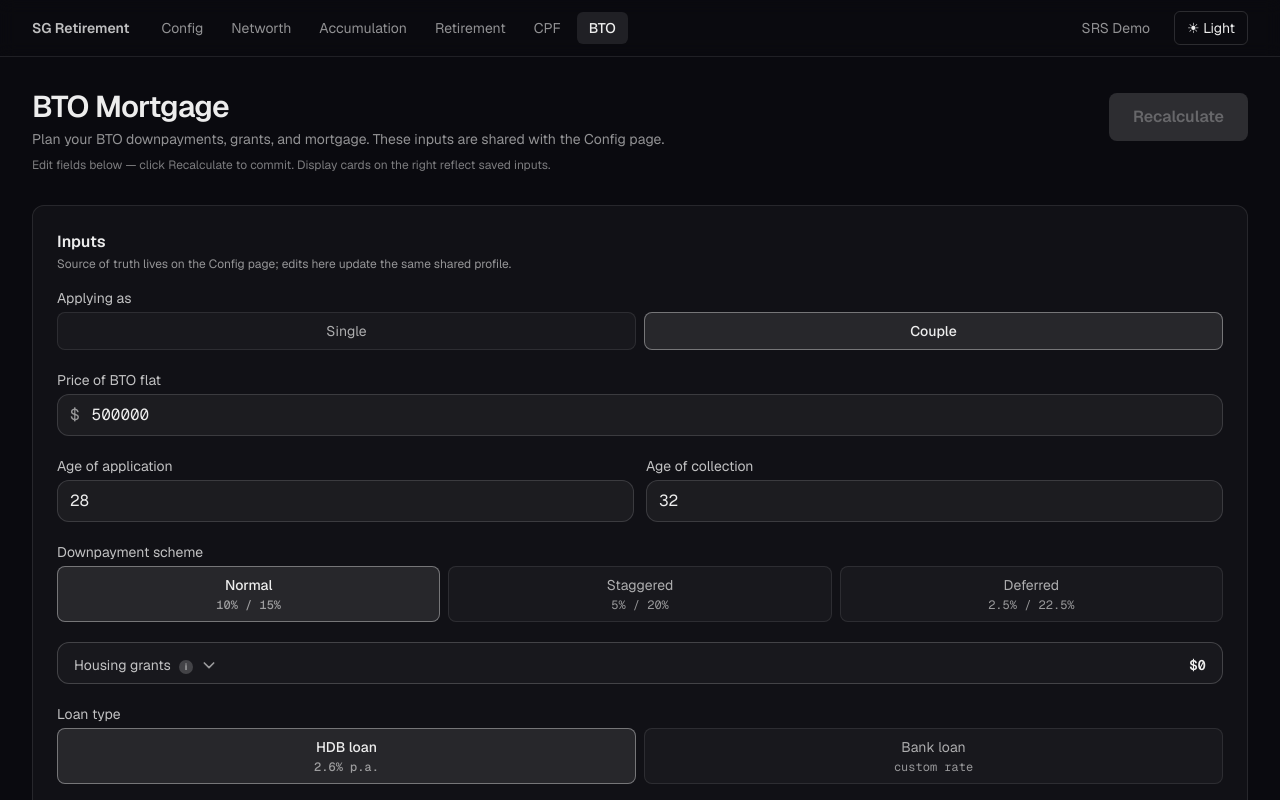
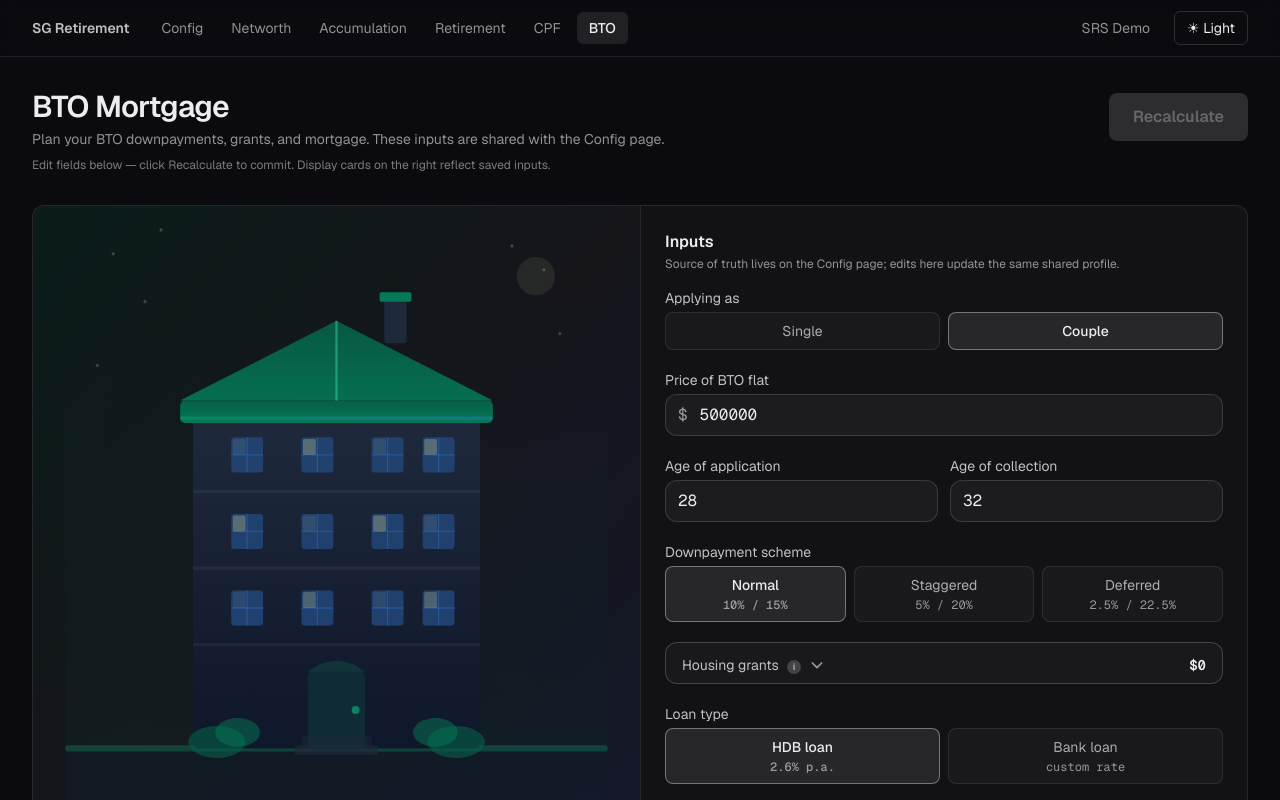
Before and after one commit to GeneralR3d/retirement_dashboard, a Next.js app: page /bto in a window 1280 px wide. Shown: the top 800 px of the page. Built offline with nearby package versions, Linux system fonts and the light colour scheme.

Commit message:
UI fixes

```diff
--- a/app/bto/page.tsx
+++ b/app/bto/page.tsx
@@ -160,8 +160,136 @@ export default function BtoPage() {
         </div>
       </header>
 
-      {/* Inputs — full width */}
-      <div className="rounded-xl border border-foreground/10 bg-foreground/[0.03] p-6 mb-10">
+      {/* Inputs — split layout: house SVG left, config panel right */}
+      <div className="rounded-xl border border-foreground/10 bg-foreground/[0.03] mb-10 overflow-hidden flex min-h-[420px]">
+        {/* Left: house illustration */}
+        <div className="hidden md:flex flex-1 items-center justify-center bg-gradient-to-br from-emerald-950/40 via-foreground/[0.02] to-blue-950/30 relative overflow-hidden">
+          <svg
+            viewBox="0 0 340 420"
+            xmlns="http://www.w3.org/2000/svg"
+            className="w-full h-full absolute inset-0"
+            preserveAspectRatio="xMidYMid meet"
+          >
+            {/* Sky gradient */}
+            <defs>
+              <linearGradient id="skyGrad" x1="0" y1="0" x2="0" y2="1">
+                <stop offset="0%" stopColor="#0f172a" stopOpacity="0" />
+                <stop offset="100%" stopColor="#064e3b" stopOpacity="0.18" />
+              </linearGradient>
+              <linearGradient id="wallGrad" x1="0" y1="0" x2="0" y2="1">
+                <stop offset="0%" stopColor="#1e293b" />
+                <stop offset="100%" stopColor="#0f172a" />
+              </linearGradient>
+              <linearGradient id="roofGrad" x1="0" y1="0" x2="0" y2="1">
+                <stop offset="0%" stopColor="#065f46" />
+                <stop offset="100%" stopColor="#047857" />
+              </linearGradient>
+              <linearGradient id="accentGrad" x1="0" y1="0" x2="1" y2="0">
+                <stop offset="0%" stopColor="#10b981" stopOpacity="0.6" />
+                <stop offset="100%" stopColor="#3b82f6" stopOpacity="0.6" />
+              </linearGradient>
+            </defs>
+
+            {/* Background fill */}
+            <rect width="340" height="420" fill="url(#skyGrad)" />
+
+            {/* Ground line */}
+            <rect x="0" y="340" width="340" height="80" fill="#0f172a" opacity="0.4" rx="0" />
+
+            {/* Ground grass accent */}
+            <rect x="0" y="338" width="340" height="4" fill="#10b981" opacity="0.25" rx="2" />
+
+            {/* HDB-style block — main tower */}
+            <rect x="80" y="130" width="180" height="210" fill="url(#wallGrad)" rx="4" />
+
+            {/* Roof / top accent bar */}
+            <rect x="72" y="122" width="196" height="14" fill="url(#roofGrad)" rx="3" />
+
+            {/* Roof triangle peak */}
+            <polygon points="170,72 72,122 268,122" fill="url(#roofGrad)" opacity="0.9" />
+
+            {/* Roof ridge line */}
+            <line x1="170" y1="72" x2="170" y2="122" stroke="#34d399" strokeWidth="1.5" strokeOpacity="0.5" />
+
+            {/* Chimney */}
+            <rect x="200" y="58" width="14" height="28" fill="#1e293b" rx="2" />
+            <rect x="197" y="54" width="20" height="6" fill="#047857" rx="1" />
+
+            {/* Floor separators */}
+            {[178, 226, 274].map((y, i) => (
+              <rect key={i} x="80" y={y} width="180" height="2" fill="#ffffff" opacity="0.05" />
+            ))}
+
+            {/* Windows — row 1 */}
+            {[104, 148, 192, 224].map((x, i) => (
+              <g key={`w1-${i}`}>
+                <rect x={x} y="145" width="20" height="22" fill="#1e3a5f" rx="2" opacity="0.9" />
+                <rect x={x} y="145" width="20" height="22" fill="#3b82f6" rx="2" opacity="0.12" />
+                <line x1={x + 10} y1="145" x2={x + 10} y2="167" stroke="#3b82f6" strokeWidth="0.8" strokeOpacity="0.3" />
+                <line x1={x} y1="156" x2={x + 20} y2="156" stroke="#3b82f6" strokeWidth="0.8" strokeOpacity="0.3" />
+                {/* window glow */}
+                <rect x={x + 1} y="146" width="8" height="10" fill="#fef08a" rx="1" opacity={i === 1 || i === 3 ? "0.25" : "0.08"} />
+              </g>
+            ))}
+
+            {/* Windows — row 2 */}
+            {[104, 148, 192, 224].map((x, i) => (
+              <g key={`w2-${i}`}>
+                <rect x={x} y="193" width="20" height="22" fill="#1e3a5f" rx="2" opacity="0.9" />
+                <rect x={x} y="193" width="20" height="22" fill="#3b82f6" rx="2" opacity="0.12" />
+                <line x1={x + 10} y1="193" x2={x + 10} y2="215" stroke="#3b82f6" strokeWidth="0.8" strokeOpacity="0.3" />
+                <line x1={x} y1="204" x2={x + 20} y2="204" stroke="#3b82f6" strokeWidth="0.8" strokeOpacity="0.3" />
+                <rect x={x + 1} y="194" width="8" height="10" fill="#fef08a" rx="1" opacity={i === 0 || i === 2 ? "0.25" : "0.08"} />
+              </g>
+            ))}
+
+            {/* Windows — row 3 */}
+            {[104, 148, 192, 224].map((x, i) => (
+              <g key={`w3-${i}`}>
+                <rect x={x} y="241" width="20" height="22" fill="#1e3a5f" rx="2" opacity="0.9" />
+                <rect x={x} y="241" width="20" height="22" fill="#3b82f6" rx="2" opacity="0.12" />
+                <line x1={x + 10} y1="241" x2={x + 10} y2="263" stroke="#3b82f6" strokeWidth="0.8" strokeOpacity="0.3" />
+                <line x1={x} y1="252" x2={x + 20} y2="252" stroke="#3b82f6" strokeWidth="0.8" strokeOpacity="0.3" />
+                <rect x={x + 1} y="242" width="8" height="10" fill="#fef08a" rx="1" opacity={i === 1 || i === 3 ? "0.2" : "0.06"} />
+              </g>
+            ))}
+
+            {/* Door */}
+            <rect x="152" y="292" width="36" height="48" fill="#0f172a" rx="3" />
+            <rect x="152" y="292" width="36" height="48" fill="#10b981" rx="3" opacity="0.12" />
+            <circle cx="182" cy="316" r="2.5" fill="#10b981" opacity="0.6" />
+            {/* Door arch */}
+            <path d="M152 292 Q170 278 188 292" fill="#10b981" opacity="0.15" />
+
+            {/* Front steps */}
+            <rect x="144" y="338" width="52" height="6" fill="#1e293b" rx="1" opacity="0.7" />
+            <rect x="148" y="332" width="44" height="7" fill="#1e293b" rx="1" opacity="0.5" />
+
+            {/* Side shrubs */}
+            <ellipse cx="95" cy="336" rx="18" ry="10" fill="#065f46" opacity="0.6" />
+            <ellipse cx="108" cy="330" rx="14" ry="9" fill="#047857" opacity="0.5" />
+            <ellipse cx="245" cy="336" rx="18" ry="10" fill="#065f46" opacity="0.6" />
+            <ellipse cx="232" cy="330" rx="14" ry="9" fill="#047857" opacity="0.5" />
+
+            {/* Stars / decorative dots */}
+            {[
+              [30, 30], [50, 60], [20, 100], [300, 40], [310, 80], [280, 25], [60, 15],
+            ].map(([cx, cy], i) => (
+              <circle key={`star-${i}`} cx={cx} cy={cy} r="1" fill="#ffffff" opacity="0.2" />
+            ))}
+
+            {/* Moon */}
+            <circle cx="290" cy="50" r="16" fill="#1e293b" opacity="0" />
+            <circle cx="295" cy="44" r="12" fill="#fef9c3" opacity="0.08" />
+
+            {/* Accent glow under roof */}
+            <rect x="72" y="132" width="196" height="2" fill="url(#accentGrad)" opacity="0.5" rx="1" />
+
+          </svg>
+        </div>
+
+        {/* Right: config panel (half width) */}
+        <div className="w-full md:w-1/2 shrink-0 p-6 border-l border-foreground/10">
           <div className="mb-4">
             <h2 className="font-semibold">Inputs</h2>
             <p className="text-foreground/60 text-xs mt-0.5">
@@ -169,6 +297,7 @@ export default function BtoPage() {
             </p>
           </div>
           <BtoInputsPanel draft={draft} setDraft={setDraft} />
+        </div>
       </div>
 
       {/* Display cards — full width, vertical timeline */}
--- a/app/main/page.tsx
+++ b/app/main/page.tsx
@@ -573,7 +573,7 @@ export default function MainPage() {
     (best, r) => (r.balance > best.balance ? r : best),
     brokerageRows[0],
   );
-  const finalBalance = brokerageRows[brokerageRows.length - 1]?.balance ?? 0;
+
 
   const runOutRow = brokerageRows.find(
     (r) => r.age > stopWorkingAge && r.balance <= 0,
@@ -584,7 +584,7 @@ export default function MainPage() {
     (best, r) => (r.total > best.total ? r : best),
     netWorthData[0] ?? { age: currentAge, total: 0 },
   );
-  const finalNw = netWorthData[netWorthData.length - 1]?.total ?? 0;
+
 
   const gridColor = "var(--grid-color)";
   const axisColor = "var(--axis-color)";
@@ -619,7 +619,7 @@ export default function MainPage() {
       </div>
 
       {/* Net worth KPI cards */}
-      <div className="grid grid-cols-2 sm:grid-cols-4 gap-4 mb-8">
+      <div className="grid grid-cols-2 gap-4 mb-8">
         <StatCard
           label="Net worth today"
           value={fmtMoney(netWorthData[0]?.total ?? 0)}
@@ -630,16 +630,6 @@ export default function MainPage() {
           value={fmtMoney(peakNwRow.total)}
           sub={`at age ${peakNwRow.age}`}
           accent="emerald"
-        />
-        <StatCard
-          label={`Net worth at ${deathAge}`}
-          value={fmtMoney(finalNw)}
-          sub="end of plan"
-        />
-        <StatCard
-          label="OA transfer at retirement"
-          value={fmtMoney(oaAtRetirement)}
-          sub={`at age ${cpfRetirementAge}`}
         />
       </div>
 
@@ -753,34 +743,23 @@ export default function MainPage() {
         </ResponsiveContainer>
       </section>
 
-      {/* Brokerage KPI cards */}
-      <div className="grid grid-cols-2 sm:grid-cols-4 gap-4 mb-8">
-        <StatCard label="Brokerage seed" value={fmtMoney(startingCash)} />
-        <StatCard
-          label="OA transfer at retirement"
-          value={fmtMoney(oaAtRetirement)}
-          sub={`at age ${cpfRetirementAge}`}
-        />
-        <StatCard
-          label="Peak brokerage balance"
-          value={fmtMoney(peakRow?.balance ?? 0)}
-          sub={`at age ${peakRow?.age ?? "—"}`}
-          accent="emerald"
-        />
-        <StatCard
-          label={`Brokerage at ${deathAge}`}
-          value={fmtMoney(finalBalance)}
-        />
-      </div>
-
       {/* Brokerage Chart */}
       <section className="rounded-xl border border-foreground/10 bg-foreground/[0.03] p-6">
         <h2 className="font-semibold mb-1">Investment Account</h2>
-        <p className="text-foreground/60 text-xs mb-6">
+        <p className="text-foreground/60 text-xs mb-4">
           Annual brokerage surplus during working years. OA balance injected at age {cpfRetirementAge}. Growth:{" "}
           {(investmentGrowthRate * 100).toFixed(1)}% until retirement,{" "}
           {(investmentGrowthRateRetirement * 100).toFixed(1)}% after.
         </p>
+        <div className="grid grid-cols-2 gap-4 mb-6">
+          <StatCard label="Brokerage seed" value={fmtMoney(startingCash)} />
+          <StatCard
+            label="Peak brokerage balance"
+            value={fmtMoney(peakRow?.balance ?? 0)}
+            sub={`at age ${peakRow?.age ?? "—"}`}
+            accent="emerald"
+          />
+        </div>
         <div className="mt-3 flex items-start gap-2 rounded-lg border border-amber-500/30 bg-amber-500/10 px-3 py-2 text-xs text-amber-400/90 mb-6">
           <span className="mt-px shrink-0">⚠</span>
           <span>
```
Also changed, not shown: app/retirement/page.tsx (+20 -31 lines). Lines whose indentation alone changed are shown as unchanged.
